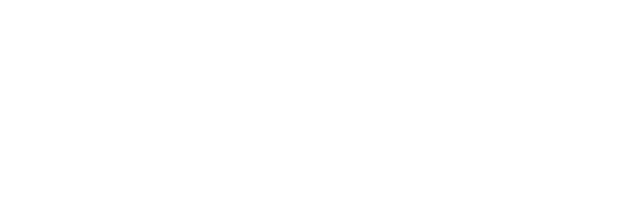
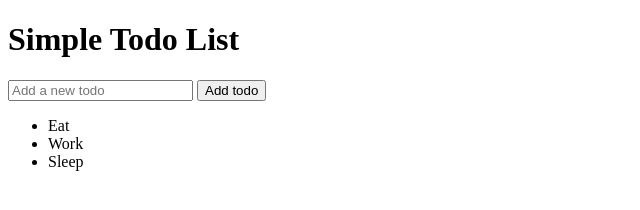
Before and after one commit to Machahary07/simpletodolist, a plain HTML site: page index.html in a window 1280 px wide. Shown: the whole page, without its empty margins (0-640 px from the left). Drawn offline with Linux system fonts and the light colour scheme.

Commit message:
created fiiles

```diff
--- a/index.html
+++ b/index.html
@@ -6,6 +6,14 @@
     <title>Simple-Todo-List</title>
 </head>
 <body>
-
+    <h1>Simple Todo List</h1>
+    <input placeholder="Add a new todo" type="text" id="todo">
+    <button>Add todo</button>
+    <ul id="todos">
+        <li>Eat</li>
+        <li>Work</li>
+        <li>Sleep</li>
+    </ul>
+    <script src="script.js"></script>
 </body>
 </html>
--- a/script.js
+++ b/script.js
@@ -0,0 +1,7 @@
+let btn = document.querySelector('button');
+let ul = document.querySelector('ul');
+let input = document.querySelector('input');
+
+btn.addEventListener('click', function() {
+    console.log('Button clicked!');
+}   );
```
